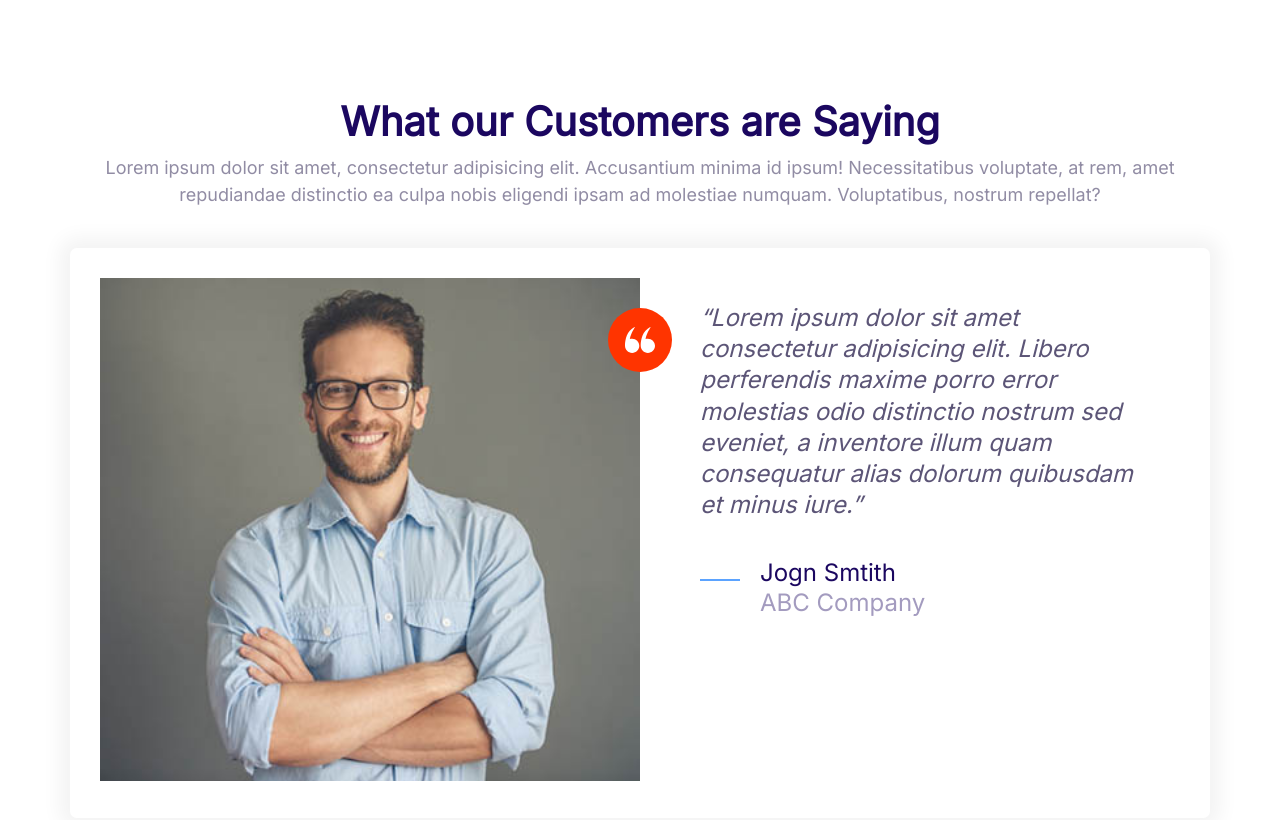
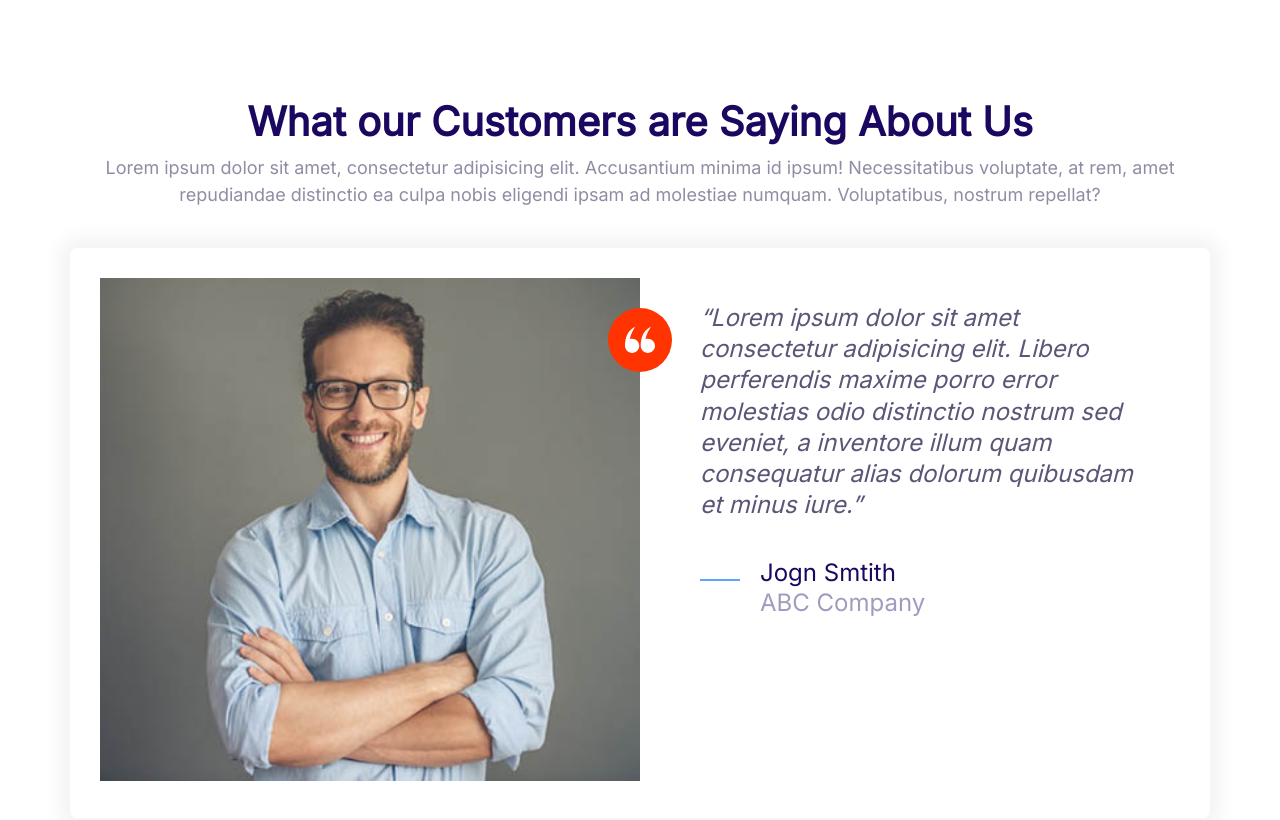
Before and after one commit to tatianapugacheva-tanya/tanya, a website built with Parcel: page playground.html in a window 1280 px wide. Built offline with nearby package versions, Linux system fonts and the light colour scheme.

Commit message:
Added About Us to the section heading

```diff
--- a/package.json
+++ b/package.json
@@ -2,7 +2,6 @@
   "name": "moshify",
   "version": "1.0.0",
   "description": "",
-  "main": "index.js",
   "scripts": {
     "test": "echo \"Error: no test specified\" && exit 1"
   },
--- a/playground.html
+++ b/playground.html
@@ -17,7 +17,7 @@
     <section class="block">
         <div class="container">
           <header class="block__header">
-              <h2 class="block__heading">What our Customers are Saying</h2>
+              <h2 class="block__heading">What our Customers are Saying About Us</h2>
               <p>
                 Lorem ipsum dolor sit amet, consectetur adipisicing elit. Accusantium
                 minima id ipsum! Necessitatibus voluptate, at rem, amet repudiandae
```
Also changed, not shown: index.html (+1 -1 lines), 1 other file.
